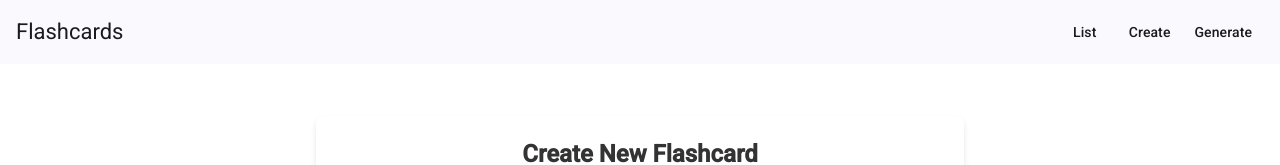
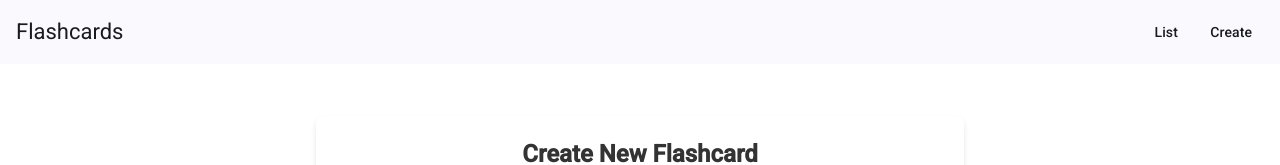
Before and after one commit to przeprogramowani/starter-nest-angular, an Angular app in the folder flashcards-ui/: page /create in a window 1280 px wide. Shown: the top 165 px of the page. Built offline with nearby package versions, Linux system fonts and the light colour scheme.

Commit message:
chore: delete generate path

```diff
--- a/flashcards-ui/src/app/app.component.html
+++ b/flashcards-ui/src/app/app.component.html
@@ -3,7 +3,6 @@
   <span class="spacer"></span>
   <button mat-button routerLink="/">List</button>
   <button mat-button routerLink="/create">Create</button>
-  <button mat-button routerLink="/generate">Generate</button>
 </mat-toolbar>
 
 <div class="content-container">
```
